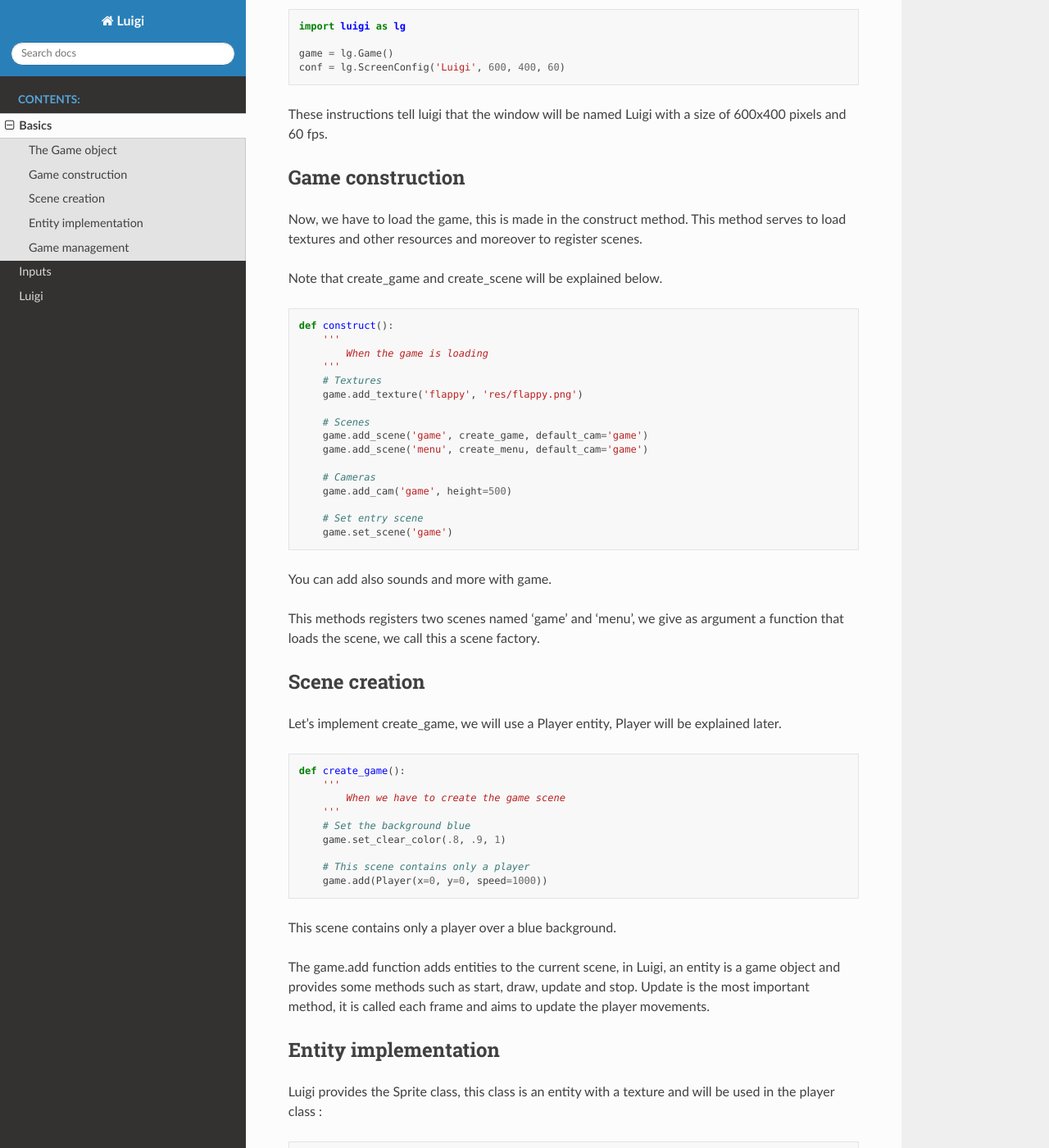
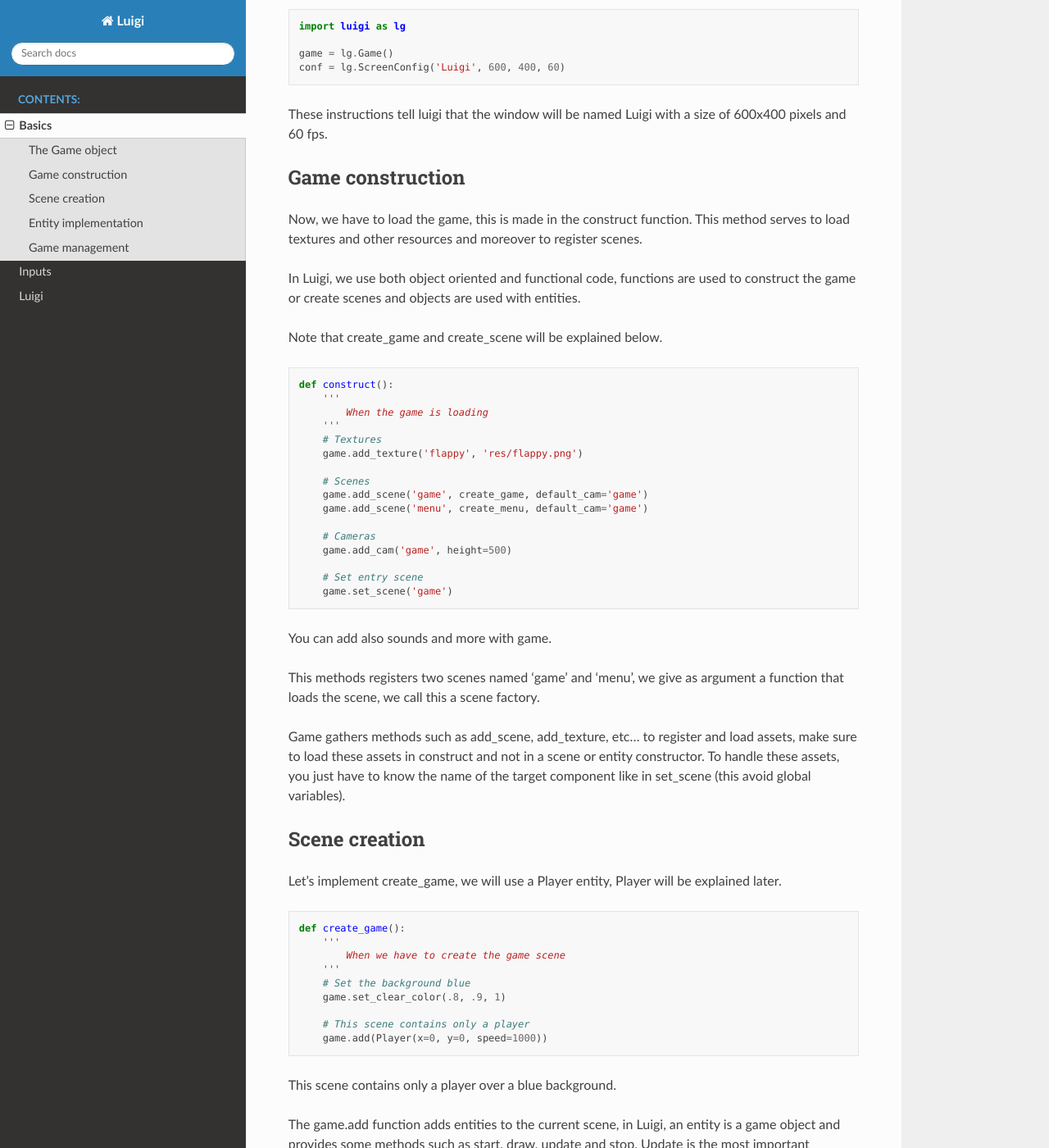
Before and after one commit to Cc618/Luigi, a Sphinx documentation site: the page built from doc/basics.rst, in a window 1280 px wide and 1400 px high, scrolled down 869 px. Shown: the whole window at 82% size. Built offline with Sphinx 7.4.7 and the Read the Docs theme 2.0.0, drawn with Linux system fonts in a browser that asks for light colours; the version number could not be read and is left out.

Commit message:
doc: Updated basics

```diff
--- a/doc/basics.rst
+++ b/doc/basics.rst
@@ -29,8 +29,12 @@ These instructions tell luigi that the window will be named Luigi with a size of
 Game construction
 =================
 
-Now, we have to load the game, this is made in the construct method.
+Now, we have to load the game, this is made in the construct function.
 This method serves to load textures and other resources and moreover to register scenes.
+
+In Luigi, we use both object oriented and functional code,
+functions are used to construct the game or create scenes and
+objects are used with entities.
 
 Note that create_game and create_scene will be explained below.
 
@@ -57,6 +61,12 @@ You can add also sounds and more with game.
 
 This methods registers two scenes named 'game' and 'menu',
 we give as argument a function that loads the scene, we call this a scene factory.
+
+Game gathers methods such as add_scene, add_texture, etc... to register and
+load assets, make sure to load these assets in construct and not in a scene
+or entity constructor.
+To handle these assets, you just have to know the name of the target component like
+in set_scene (this avoid global variables).
 
 ==============
 Scene creation
```
